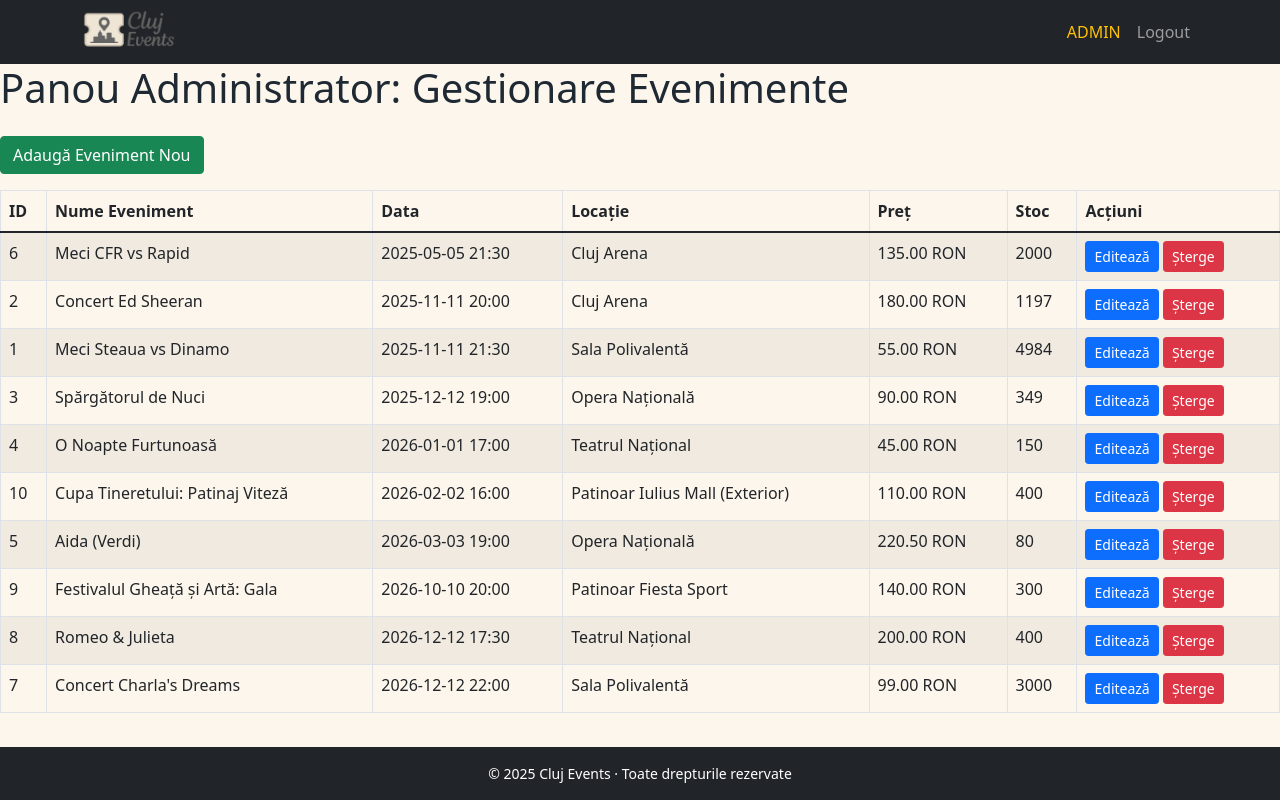
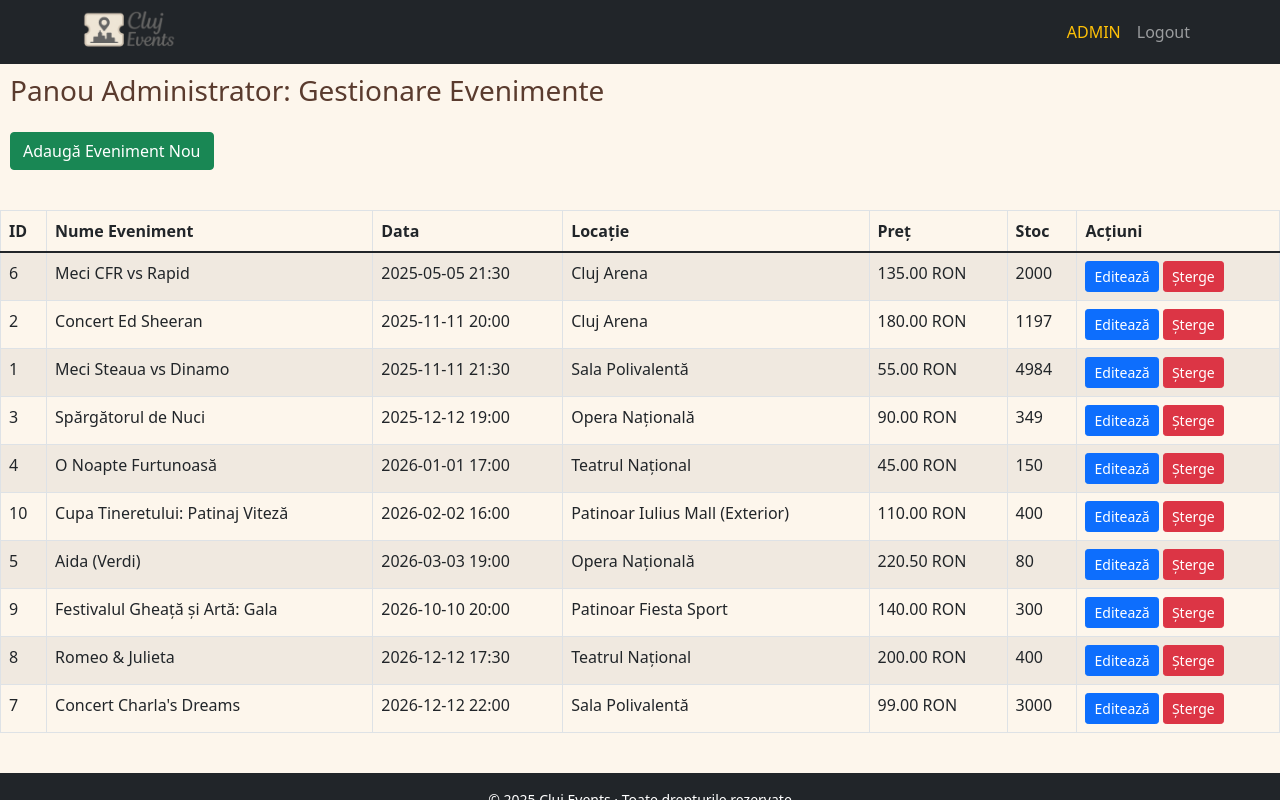
Before and after one commit to giulia-oiegas/bilete-evenimente-cluj, a PHP site: page /bilete-evenimente-cluj/public/admin/admin_home.php in a window 1280 px wide. Run offline with PHP 8.4, Linux system fonts and the light colour scheme; a user stored in the database is signed in; data comes from the database, SQL or seed files in the repository.

Commit message:
imbunatatire design admin

```diff
--- a/assets/css/style.css
+++ b/assets/css/style.css
@@ -312,3 +312,19 @@ body {
 footer {
     margin-bottom: 0;
 }
+
+
+/*admin */
+.header-admin, .header-add-admin, .header-edit-admin {
+    margin-top: 10px;
+    margin-left: 10px;
+    color: #5A3B2E;
+}
+
+.add-admin {
+    margin-left: 10px;
+}
+
+.admin-add-main , .admin-edit-main{
+    margin: 0 35px 0 35px;
+}
--- a/public/admin/admin_add_product.php
+++ b/public/admin/admin_add_product.php
@@ -42,8 +42,8 @@ if ($_SERVER["REQUEST_METHOD"] == "POST") {
 
 include 'admin_header.php';
 ?>
-
-    <h1 class="mb-4"><?php echo $pageTitle; ?></h1>
+<main class="py-4 admin-add-main">
+    <h2 class="header-add-admin mb-4"><?php echo $pageTitle; ?></h2>
 
 <?php if ($error): ?><div class="alert alert-danger"><?php echo $error; ?></div><?php endif; ?>
 
@@ -98,5 +98,5 @@ include 'admin_header.php';
         <button type="submit" class="btn btn-success btn-lg mt-3">Adaugă Produs</button>
         <a href="admin_home.php" class="btn btn-secondary mt-3">Anulează</a>
     </form>
-
+</main>
 <?php include '../footer.php'; ?>
--- a/public/admin/admin_edit_product.php
+++ b/public/admin/admin_edit_product.php
@@ -56,8 +56,8 @@ if ($_SERVER["REQUEST_METHOD"] == "POST") {
 
 include 'admin_header.php';
 ?>
-
-    <h1 class="mb-4"><?php echo $pageTitle; ?></h1>
+<main class="py-4 admin-edit-main">
+    <h2 class="header-edit-admin mb-4"><?php echo $pageTitle; ?></h2>
 
 <?php if ($error): ?><div class="alert alert-danger"><?php echo $error; ?></div><?php endif; ?>
 
@@ -114,5 +114,5 @@ include 'admin_header.php';
         <button type="submit" class="btn btn-success btn-lg mt-3">Salvează Modificările</button>
         <a href="admin_home.php" class="btn btn-secondary mt-3">Anulează</a>
     </form>
-
+</main>
 <?php include '../footer.php'; ?>
--- a/public/admin/admin_home.php
+++ b/public/admin/admin_home.php
@@ -16,9 +16,9 @@ $pageTitle = 'Gestionare Evenimente';
 include 'admin_header.php'; // Ajustează calea
 ?>
 
-    <h1 class="mb-4">Panou Administrator: <?php echo $pageTitle; ?></h1>
+    <h3 class="header-admin mb-4">Panou Administrator: <?php echo $pageTitle; ?></h3>
 
-    <p><a href="admin_add_product.php" class="btn btn-success"><i class="bi bi-plus-circle-fill"></i> Adaugă Eveniment Nou</a></p>
+    <p><a href="admin_add_product.php" class="btn btn-success add-admin"><i class="bi bi-plus-circle-fill"></i> Adaugă Eveniment Nou</a></p>
 
 <?php if (isset($_GET['status'])): ?>
     <?php if ($_GET['status'] == 'deleted'): ?>
@@ -32,6 +32,7 @@ include 'admin_header.php'; // Ajustează calea
     <?php endif; ?>
 <?php endif; ?>
 
+<main class=" main-home py-4">
     <table class="table table-bordered table-striped">
         <thead>
         <tr>
@@ -61,5 +62,6 @@ include 'admin_header.php'; // Ajustează calea
         <?php endforeach; ?>
         </tbody>
     </table>
+</main>
 
 <?php include '../footer.php'; // Ajustează calea ?>
```
